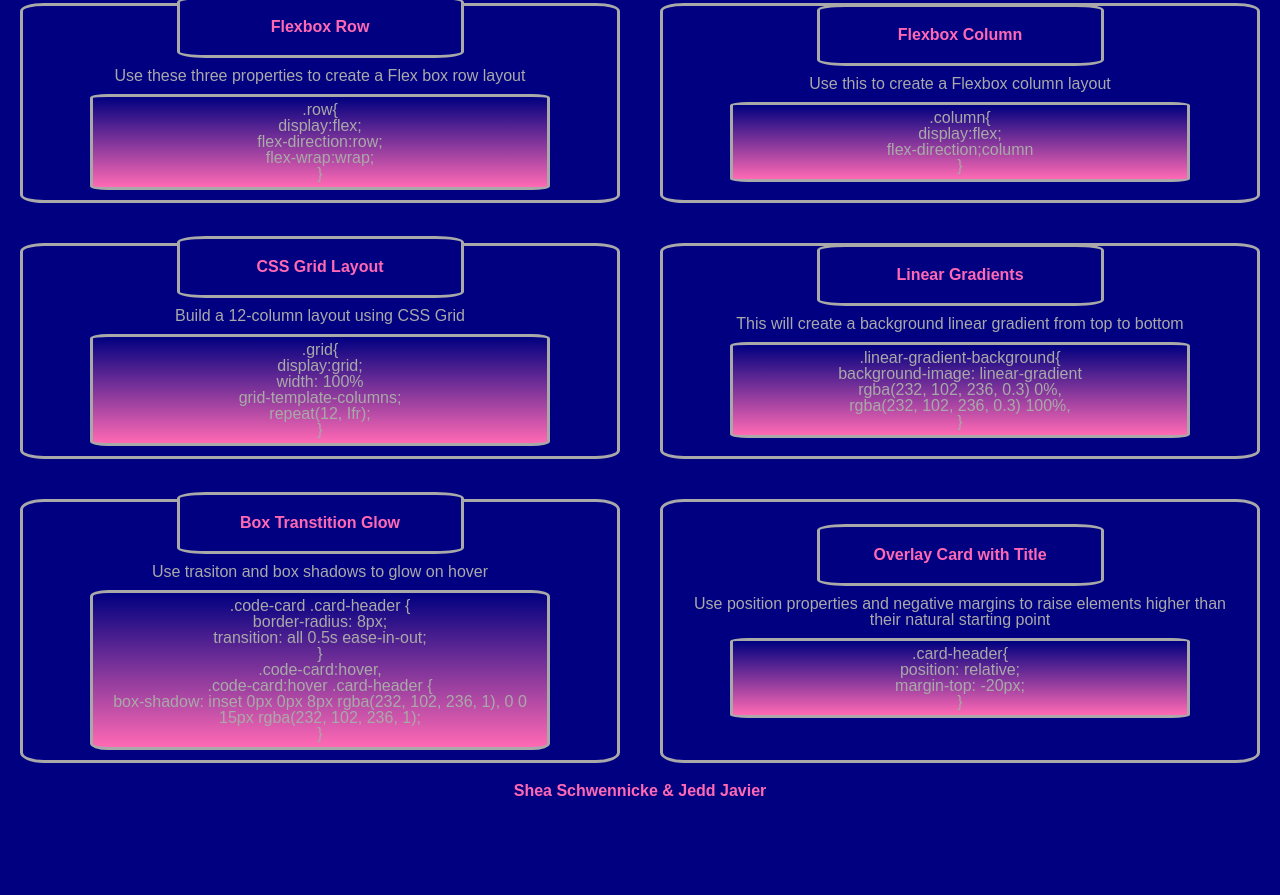
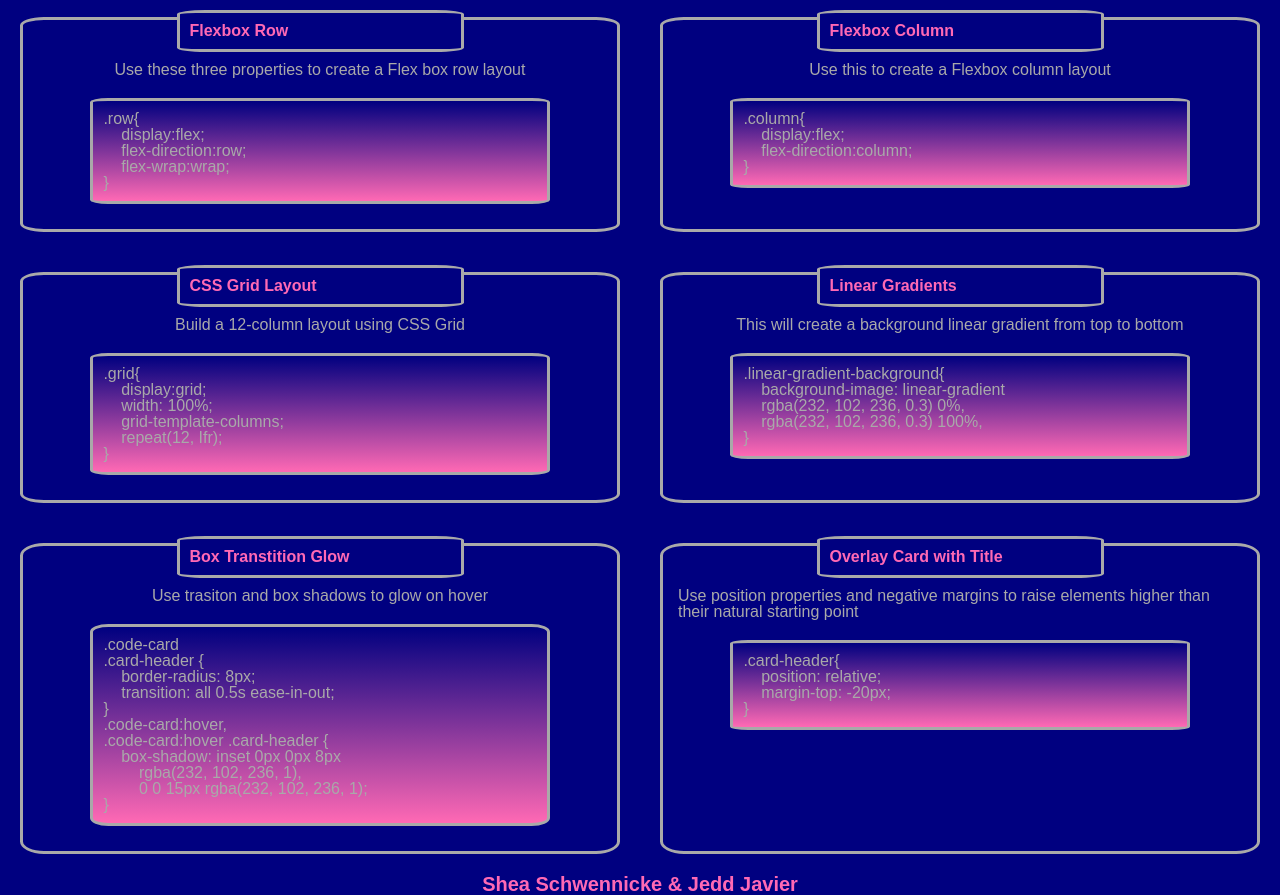
Before and after one commit to sheaschwenn/CSS-cheat-sheet, a plain HTML site: page index.html in a window 1280 px wide. Shown: the part 49-944 px from the top of the page. Before the commit the page ends 848 px from the top, so only its background shows below. Drawn offline with Linux system fonts and the light colour scheme.

Commit message:
final changes

```diff
--- a/assets/style.css
+++ b/assets/style.css
@@ -14,6 +14,7 @@ header{
 
 h1{
     color: var(--secondary);
+    font-size: 30px;
 }
 
 p{
@@ -29,16 +30,18 @@ main{
 .card{
     display: flex;
     flex-direction: column;
+    flex: 1 0 400px;
+
     margin: 20px;
-    /* min-width: 20%; */
+    padding:10px;
+    width: 30%;
     align-items: center;
-    justify-content: center;
+    /* min-width: 300px; */
+
     border:solid var(--tertiary);
     border-radius: 4%;
-    flex: 1 0 0;
-    text-align: center;
-    padding:10px;
 
+    transition: all 0.5s ease-in-out;
 }
 
 .card:hover{
@@ -48,44 +51,41 @@ main{
 
 h2{
     display: relative;
+    margin-top: -20px;
+    width: 50%;
+
     border:solid var(--tertiary);
     border-radius: 10%;
-    padding: 20px;
+    padding: 10px;
+
     color: var(--secondary);
-    width: 50%;
     background-color: var(--primary);
-    margin-top: -20px;
 }
 
 .card p{
     display: absolute;
-    text-align: center;
+    /* text-align: center; */
     padding:5px;
     margin-top: 5px;
 }
 
-.info{
+pre{
+    background-image: linear-gradient(var(--primary) ,var(--secondary));
     color: var(--tertiary);
-    width:100%;
+
+    width:80%;
     padding: 10px;
-    user-select: all;
     min-width: 400px;
-    background-image: linear-gradient(var(--primary) ,var(--secondary));
+
     border: solid var(--tertiary);
     border-radius: 4%;
+
     text-align: left;
-    width:80%;
-    /* align-self: center; */
-
-
+    user-select: all;
 }
-
 
 h3{
     color: var(--secondary);
     text-align: center;
+    font-size: 20px;
 }
-
-@media screen {
-
-}
--- a/index.html
+++ b/index.html
@@ -17,42 +17,85 @@
             <h2>Flexbox Row</h2>
             <p>Use these three properties to create a Flex box row layout</p>
             <p class="info">
-            .row{  </br>  display:flex;<br/>    flex-direction:row;<br/>    flex-wrap:wrap;<br/>}<br/>
+<pre>
+.row{
+    display:flex;
+    flex-direction:row;
+    flex-wrap:wrap;
+}
+</pre>
             </p>
         </section>
         <section class="card">
             <h2>Flexbox Column</h2>
             <p>Use this to create a Flexbox column layout</p>
             <p class="info">
-                .column{ <br/>    display:flex;<br/>    flex-direction;column<br/>}<br/>
-            </p>
+<pre>
+.column{
+    display:flex;
+    flex-direction:column;
+}
+</pre>
+                </p>
         </section>
         <section class="card">
             <h2>CSS Grid Layout</h2>
             <p>Build a 12-column layout using CSS Grid</p>
             <p class="info">
-                .grid{<br/>    display:grid;<br/>    width: 100%<br/>    grid-template-columns;<br/>    repeat(12, Ifr);<br/>}
+<pre>
+.grid{
+    display:grid;
+    width: 100%;
+    grid-template-columns;
+    repeat(12, Ifr);
+}
+</pre>
             </p>
         </section>
         <section class="card">
             <h2>Linear Gradients</h2>
             <p>This will create a background linear gradient from top to bottom</p>
             <p class="info">
-                .linear-gradient-background{<br/>    background-image: linear-gradient<br/>    rgba(232, 102, 236, 0.3) 0%,<br/>    rgba(232, 102, 236, 0.3) 100%,<br/>}
+<pre>
+.linear-gradient-background{
+    background-image: linear-gradient
+    rgba(232, 102, 236, 0.3) 0%,
+    rgba(232, 102, 236, 0.3) 100%,
+}
+</pre>
             </p>
         </section>
         <section class="card">
             <h2>Box Transtition Glow</h2>
             <p>Use trasiton and box shadows to glow on hover</p>
             <p class="info">
-                .code-card .card-header {<br/>    border-radius: 8px;<br/>    transition: all 0.5s ease-in-out;<br/>}<br/>.code-card:hover,<br/>.code-card:hover .card-header {<br/>    box-shadow: inset 0px 0px 8px rgba(232, 102, 236, 1), 0 0 15px rgba(232, 102, 236, 1);<br/>}
+<pre>
+.code-card
+.card-header {
+    border-radius: 8px;
+    transition: all 0.5s ease-in-out;
+}
+.code-card:hover,
+.code-card:hover .card-header {
+    box-shadow: inset 0px 0px 8px
+        rgba(232, 102, 236, 1),
+        0 0 15px rgba(232, 102, 236, 1);
+}
+</pre>
             </p>
         </section>
         <section class="card">
             <h2>Overlay Card with Title</h2>
             <p>Use position properties and negative margins to raise elements higher than their natural starting point</p>
             <p class="info">
-                .card-header{<br/>    position: relative;<br/>    margin-top: -20px;<br/>}
+
+<pre>
+.card-header{
+    position: relative;
+    margin-top: -20px;
+}
+</pre>
+
             </p>
         </section>
     </main>
```
